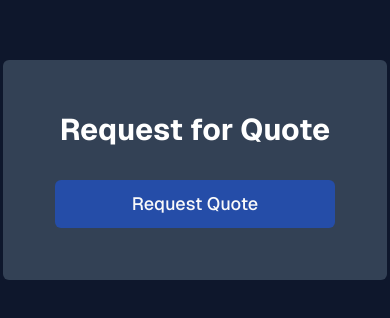
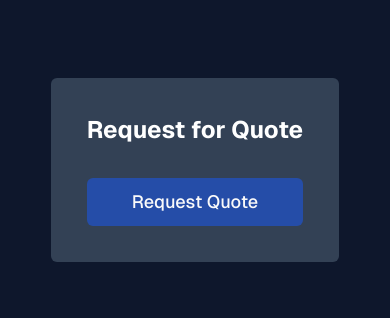
Before and after one commit to schalkburger/ovex-tech-assessment, a Next.js app: page / in a window 390 px wide. Shown: the part 220-538 px from the top of the page. Built offline with nearby package versions, Linux system fonts and the light colour scheme.

Commit message:
Responsive tweaks

```diff
--- a/src/app/page.tsx
+++ b/src/app/page.tsx
@@ -4,9 +4,9 @@ import { Button } from "@/components/ui/button";
 export default function Home() {
   return (
     <div className="flex flex-col items-center justify-center h-full min-h-screen p-8 pb-20 gap-4 sm:p-20 font-[family-name:var(--font-geist-sans)] bg-mirage-950">
-      <section className="flex flex-col max-w-screen-lg min-w-96 justify-center items-center bg-slate-700 p-8 rounded-md">
+      <section className="flex flex-col max-w-screen-lg lg:min-w-96 justify-center items-center bg-slate-700 p-4 md:p-8 rounded-md">
         <div className="container mx-auto flex flex-col justify-between max-w-screen-lg flex-wrap p-5 items-center">
-          <h1 className="text-3xl font-bold mb-4 text-white">Request for Quote</h1>
+          <h1 className="text-2xl md:text-3xl font-bold mb-4 text-white">Request for Quote</h1>
           <Link href="/rfq" className="w-full">
             <Button className="mt-4 w-full py-6 bg-mirage-800 hover:bg-mirage-900 text-lg">Request Quote</Button>
           </Link>
--- a/src/app/rfq/page.tsx
+++ b/src/app/rfq/page.tsx
@@ -89,8 +89,8 @@ export default function RFQPage() {
 
   return (
     <div className="flex flex-col items-center justify-center h-full min-h-screen p-8 pb-20 gap-4 sm:p-20 font-[family-name:var(--font-geist-sans)] bg-mirage-950">
-      <section className="flex flex-col max-w-screen-lg min-w-96 justify-center items-center bg-slate-700 p-8 rounded-md">
-        <h1 className="text-3xl font-bold mb-4 text-white">Request for Quote</h1>
+      <section className="flex flex-col max-w-screen-lg lg:min-w-96 justify-center items-center bg-slate-700 p-6 md:p-8 rounded-md">
+        <h1 className="text-2xl md:text-3xl font-bold mb-4 text-white">Request for Quote</h1>
         <p className="text-lg text-white mb-4">{getMarketText(selectedMarket)}</p>
         <Select onValueChange={(value) => setSelectedMarket(value)}>
           <SelectTrigger className="w-full">
```
Also changed, not shown: 1 other file (tests, documents, lock files or other folders).
